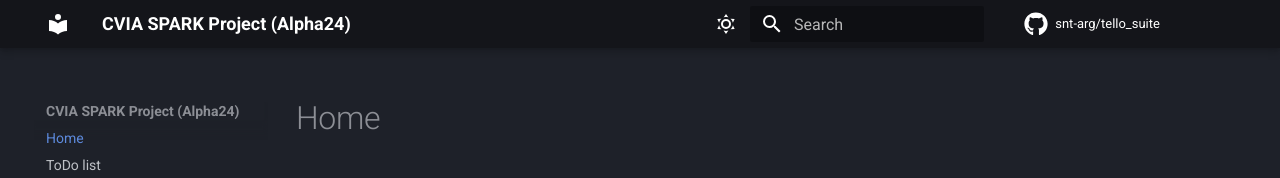
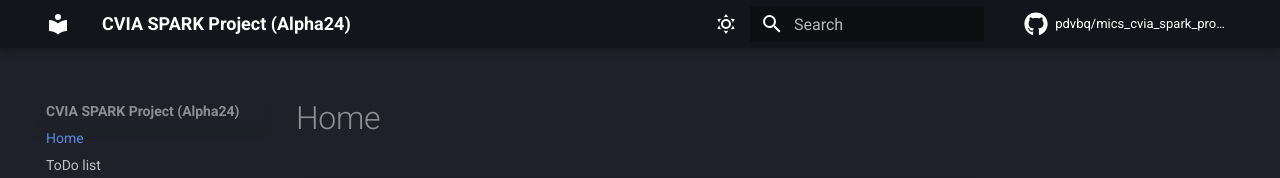
Before and after one commit to pdvbq/mics_cvia_spark_project, an MkDocs documentation site: the page built from docs/index.md, in a window 1280 px wide. Shown: the top 178 px of the page. Built offline with MkDocs 1.6.1 and Material for MkDocs 9.7.7, drawn with Linux system fonts in a browser that asks for light colours; comment, search, counter and statistics services are not loaded.

Commit message:
fix: repo name

```diff
--- a/mkdocs.yaml
+++ b/mkdocs.yaml
@@ -1,7 +1,7 @@
 site_name: "CVIA SPARK Project (Alpha24)"
 site_url: https://pdvbq.github.io/mics_cvia_spark_project/
 repo_url: https://github.com/pdvbq/mics_cvia_spark_project
-repo_name: snt-arg/tello_suite
+repo_name: pdvbq/mics_cvia_spark_project
 theme:
   features:
     - content.code.copy
```
